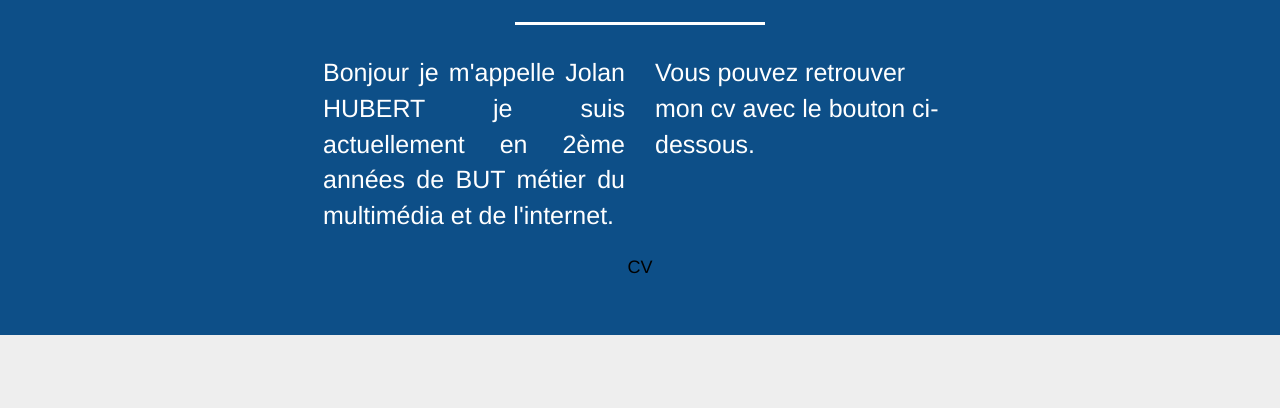
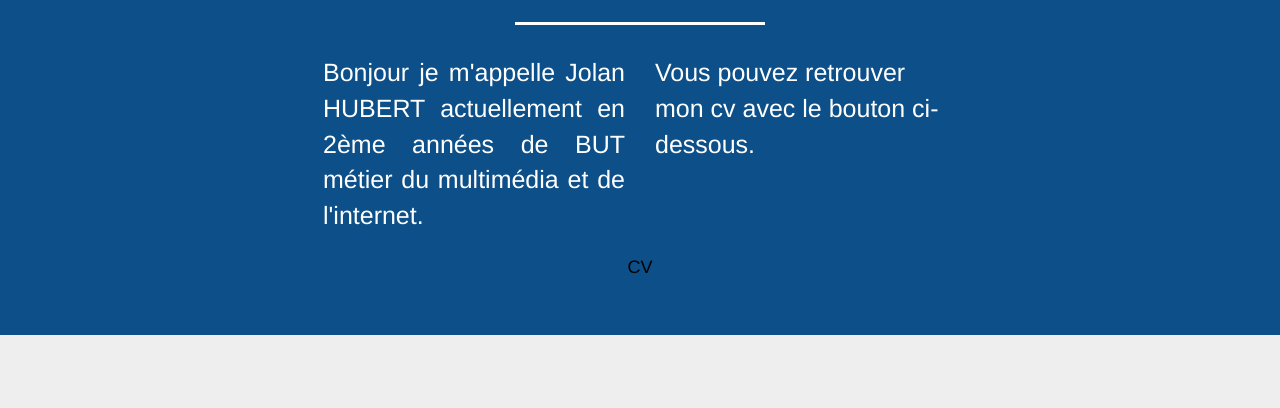
Before and after one commit to MrJOJO14/MrJOJO14.github.io, a plain HTML site: page index.html in a window 1280 px wide. Shown: the part 664-1072 px from the top of the page. Drawn offline with nearby package versions, Linux system fonts and the light colour scheme.

Commit message:
Update index.html

```diff
--- a/index.html
+++ b/index.html
@@ -53,7 +53,7 @@
                 </div>
                 <div class="row">
                     <div class="col-lg-4 col-lg-offset-2">
-                        <p class="content-text" style="text-align:justify;">Bonjour je m'appelle Jolan HUBERT je suis actuellement en 2ème années de BUT métier du multimédia et de l'internet.
+                        <p class="content-text" style="text-align:justify;">Bonjour je m'appelle Jolan HUBERT actuellement en 2ème années de BUT métier du multimédia et de l'internet.
                         </p>
                     </div>
                     <div class="col-lg-4">
```
